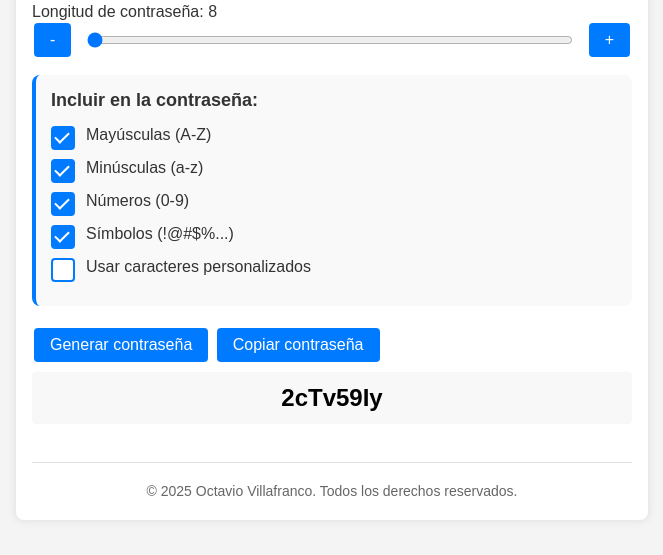
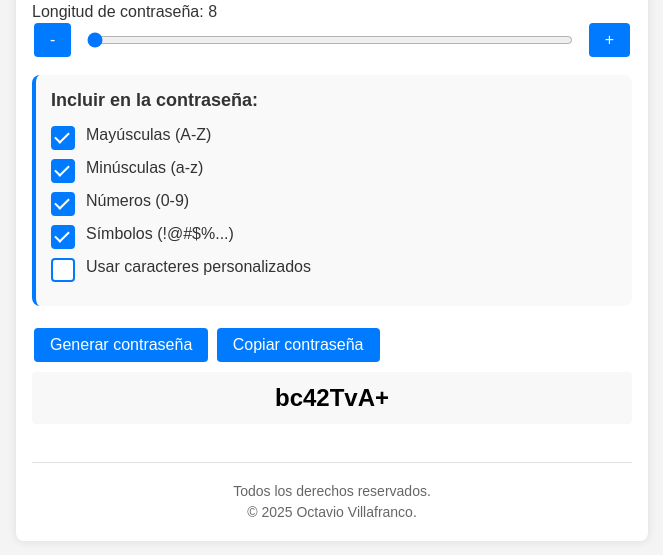
Before and after one commit to Octavillt/Generador_De_Passwords, a plain HTML site: page index.html in a window 1280 px wide. Both pictures are taken after a click on the button "Generar contraseña". Shown: the part 93-648 px from the top of the page, without its empty margins (308-971 px from the left). Drawn offline with Linux system fonts and the light colour scheme.

Commit message:
fix: Se reorganiza el pie de página en index.html y se mejora la función de generación de contraseñas en app.js, asegurando al menos un carácter de cada tipo seleccionado y añadiendo una función para mezclar el arreglo de caracteres.

```diff
--- a/app/app.js
+++ b/app/app.js
@@ -144,19 +144,61 @@ generateButton.onclick = function () {
 };
 
 /**
- * Genera una contraseña aleatoria.
+ * Mezcla aleatoriamente los elementos de un arreglo (Fisher-Yates shuffle)
+ * @param {Array} array
+ * @returns {Array}
+ */
+function mezclarArray(array) {
+    for (let i = array.length - 1; i > 0; i--) {
+        const j = Math.floor(Math.random() * (i + 1));
+        [array[i], array[j]] = [array[j], array[i]];
+    }
+    return array;
+}
+
+/**
+ * Genera una contraseña aleatoria asegurando al menos un carácter de cada tipo seleccionado.
  *
  * @param {number} length – Longitud deseada de la contraseña.
  * @param {string} characters – Cadena con todos los caracteres posibles.
  * @returns {string} Contraseña aleatoria generada.
  */
 let generatePassword = (length, characters) => {
-    let result = '';
-    for (let i = 0; i < length; i++) {
+    // Si se usan caracteres personalizados, se mantiene el comportamiento actual
+    if (useCustomCharsCheckbox.checked && characters !== '') {
+        let result = '';
+        for (let i = 0; i < length; i++) {
+            const randomIndex = Math.floor(Math.random() * characters.length);
+            result += characters[randomIndex];
+        }
+        return result;
+    }
+
+    // Si no, aseguramos al menos un carácter de cada tipo seleccionado
+    let passwordArray = [];
+    let tiposSeleccionados = [];
+
+    if (useMayusCheckbox.checked) tiposSeleccionados.push(mayusCharacters);
+    if (useMinusCheckbox.checked) tiposSeleccionados.push(minusCharacters);
+    if (useNumbersCheckbox.checked) tiposSeleccionados.push(numbers);
+    if (useSymbolsCheckbox.checked) tiposSeleccionados.push(symbols);
+
+    // 1. Añadir un carácter de cada tipo seleccionado
+    tiposSeleccionados.forEach(tipo => {
+        const randomIndex = Math.floor(Math.random() * tipo.length);
+        passwordArray.push(tipo[randomIndex]);
+    });
+
+    // 2. Completar el resto de la contraseña con caracteres aleatorios del conjunto total
+    for (let i = passwordArray.length; i < length; i++) {
         const randomIndex = Math.floor(Math.random() * characters.length);
-        result += characters[randomIndex];
+        passwordArray.push(characters[randomIndex]);
     }
-    return result;
+
+    // 3. Mezclar el arreglo para que la posición de los caracteres sea aleatoria
+    mezclarArray(passwordArray);
+
+    return passwordArray.join('');
 }
 
 /**
@@ -171,7 +213,7 @@ copyButton.onclick = function () {
 
 /**
  * Verifica que al menos un tipo de carácter esté seleccionado
- * para habilitar o deshabilitar el botón “Generar”.
+ * para habilitar o deshabilitar el botón "Generar".
  */
 let checkAtLeastOneSelected = () => {
     const noOptionSelected =
--- a/index.html
+++ b/index.html
@@ -58,7 +58,8 @@
     <input type="text" id="password" readonly>
 
     <footer class="footer">
-      <p>&copy; 2025 Octavio Villafranco. Todos los derechos reservados.</p>
+      <p>Todos los derechos reservados.</p>
+      <p>&copy; 2025 Octavio Villafranco.</p>
     </footer>
   </div>
   <script src="app/app.js"></script>
```
